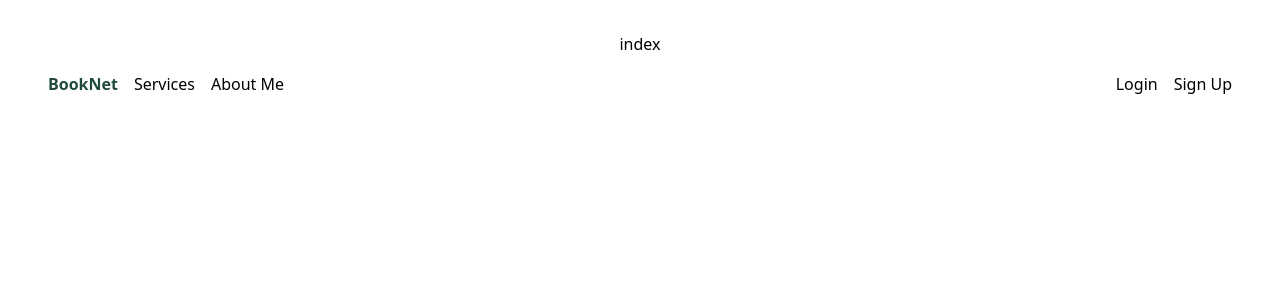
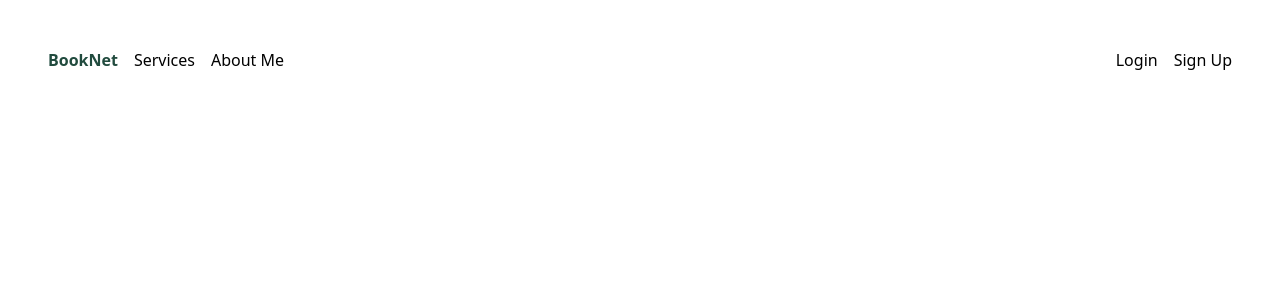
Before and after one commit to ahmedrazek/library-social-media-front, a React (Vite) app: page /home in a window 1280 px wide. Shown: the top 300 px of the page. Built offline with nearby package versions, Linux system fonts and the light colour scheme.

Commit message:
updates in navbar

```diff
--- a/src/components/Navbar/index.jsx
+++ b/src/components/Navbar/index.jsx
@@ -1,172 +1,15 @@
-
 
 import React from "react";
 import { useLocation } from "react-router-dom";
 
-// import { Fragment } from 'react'
-// import {
-//   Disclosure,
-//   DisclosureButton,
-//   DisclosurePanel,
-//   Menu,
-//   MenuButton,
-//   MenuItem,
-//   MenuItems,
-//   Transition,
-// } from '@headlessui/react'
-// import { Bars3Icon, BellIcon, XMarkIcon } from '@heroicons/react/24/outline'
 
-// const navigation = [
-//   { name: 'Dashboard', href: '#', current: true },
-//   { name: 'Team', href: '#', current: false },
-//   { name: 'Projects', href: '#', current: false },
-//   { name: 'Calendar', href: '#', current: false },
-// ]
-
-// function classNames(...classes) {
-//   return classes.filter(Boolean).join(' ')
-// }
 
 
 export default function Navbar() {
   const location = useLocation();
   console.log(location);
-  if (location.pathname == "/login" || location.pathname == "/signup" || location.pathname == "/" || location.pathname == "/Home")
+  if (location.pathname == "/login" || location.pathname == "/signup" || location.pathname == "/" || location.pathname == "/home")
     return null;
   return <div>index</div>;
-  // return (
-  //   <Disclosure as="nav" className="bg-primary text-secondary">
-  //     {({ open }) => (
-  //       <>
-  //         <div className="mx-auto max-w-7xl px-2 sm:px-6 lg:px-8">
-  //           <div className="relative flex h-16 items-center justify-between">
-  //             <div className="absolute inset-y-0 left-0 flex items-center sm:hidden">
-  //               {/* Mobile menu button*/}
-  //               <DisclosureButton className="relative inline-flex items-center justify-center rounded-md p-2 text-gray-400 hover:bg-gray-700 hover:text-white focus:outline-none focus:ring-2 focus:ring-inset focus:ring-white">
-  //                 <span className="absolute -inset-0.5" />
-  //                 <span className="sr-only">Open main menu</span>
-  //                 {open ? (
-  //                   <XMarkIcon className="block h-6 w-6" aria-hidden="true" />
-  //                 ) : (
-  //                   <Bars3Icon className="block h-6 w-6" aria-hidden="true" />
-  //                 )}
-  //               </DisclosureButton>
-  //             </div>
-  //             <div className="flex flex-1 items-center justify-center sm:items-stretch sm:justify-start">
-  //               <div className="flex flex-shrink-0 items-center">
-  //                 <img
-  //                   className="h-8 w-auto"
-  //                   src="https://tailwindui.com/img/logos/mark.svg?color=indigo&shade=500"
-  //                   alt="Your Company"
-  //                 />
-  //               </div>
-  //               <div className="hidden sm:ml-6 sm:block">
-  //                 <div className="flex space-x-4">
-  //                   {navigation.map((item) => (
-  //                     <a
-  //                       key={item.name}
-  //                       href={item.href}
-  //                       className={classNames(
-  //                         item.current ? 'bg-green text-white' : 'text-gray_light hover:bg-secondary hover:text-primary',
-  //                         'rounded-md px-3 py-2 text-sm font-medium'
-  //                       )}
-  //                       aria-current={item.current ? 'page' : undefined}
-  //                     >
-  //                       {item.name}
-  //                     </a>
-  //                   ))}
-  //                 </div>
-  //               </div>
-  //             </div>
-  //             <div className="absolute inset-y-0 right-0 flex items-center pr-2 sm:static sm:inset-auto sm:ml-6 sm:pr-0">
-  //               <button
-  //                 type="button"
-  //                 className="relative rounded-full bg-gray-800 p-1 text-gray-400 hover:text-white focus:outline-none focus:ring-2 focus:ring-white focus:ring-offset-2 focus:ring-offset-gray-800"
-  //               >
-  //                 <span className="absolute -inset-1.5" />
-  //                 <span className="sr-only">View notifications</span>
-  //                 <BellIcon className="h-6 w-6" aria-hidden="true" />
-  //               </button>
 
-  //               {/* Profile dropdown */}
-  //               <Menu as="div" className="relative ml-3">
-  //                 <div>
-  //                   <MenuButton className="relative flex rounded-full bg-gray-800 text-sm focus:outline-none focus:ring-2 focus:ring-white focus:ring-offset-2 focus:ring-offset-gray-800">
-  //                     <span className="absolute -inset-1.5" />
-  //                     <span className="sr-only">Open user menu</span>
-  //                     <img
-  //                       className="h-8 w-8 rounded-full"
-  //                       src="https://images.unsplash.com/photo-1472099645785-5658abf4ff4e?ixlib=rb-1.2.1&ixid=eyJhcHBfaWQiOjEyMDd9&auto=format&fit=facearea&facepad=2&w=256&h=256&q=80"
-  //                       alt=""
-  //                     />
-  //                   </MenuButton>
-  //                 </div>
-  //                 <Transition
-  //                   enter="transition ease-out duration-100"
-  //                   enterFrom="transform opacity-0 scale-95"
-  //                   enterTo="transform opacity-100 scale-100"
-  //                   leave="transition ease-in duration-75"
-  //                   leaveFrom="transform opacity-100 scale-100"
-  //                   leaveTo="transform opacity-0 scale-95"
-  //                 >
-  //                   <MenuItems className="absolute right-0 z-10 mt-2 w-48 origin-top-right rounded-md bg-white py-1 shadow-lg ring-1 ring-black ring-opacity-5 focus:outline-none">
-  //                     <MenuItem>
-  //                       {({ focus }) => (
-  //                         <a
-  //                           href="#"
-  //                           className={classNames(focus ? 'bg-gray-100' : '', 'block px-4 py-2 text-sm text-gray-700')}
-  //                         >
-  //                           Your Profile
-  //                         </a>
-  //                       )}
-  //                     </MenuItem>
-  //                     <MenuItem>
-  //                       {({ focus }) => (
-  //                         <a
-  //                           href="#"
-  //                           className={classNames(focus ? 'bg-gray-100' : '', 'block px-4 py-2 text-sm text-gray-700')}
-  //                         >
-  //                           Settings
-  //                         </a>
-  //                       )}
-  //                     </MenuItem>
-  //                     <MenuItem>
-  //                       {({ focus }) => (
-  //                         <a
-  //                           href="#"
-  //                           className={classNames(focus ? 'bg-gray-100' : '', 'block px-4 py-2 text-sm text-gray-700')}
-  //                         >
-  //                           Sign out
-  //                         </a>
-  //                       )}
-  //                     </MenuItem>
-  //                   </MenuItems>
-  //                 </Transition>
-  //               </Menu>
-  //             </div>
-  //           </div>
-  //         </div>
-
-  //         <DisclosurePanel className="sm:hidden">
-  //           <div className="space-y-1 px-2 pb-3 pt-2">
-  //             {navigation.map((item) => (
-  //               <DisclosureButton
-  //                 key={item.name}
-  //                 as="a"
-  //                 href={item.href}
-  //                 className={classNames(
-  //                   item.current ? 'bg-gray-900 text-white' : 'text-gray-300 hover:bg-gray-700 hover:text-white',
-  //                   'block rounded-md px-3 py-2 text-base font-medium'
-  //                 )}
-  //                 aria-current={item.current ? 'page' : undefined}
-  //               >
-  //                 {item.name}
-  //               </DisclosureButton>
-  //             ))}
-  //           </div>
-  //         </DisclosurePanel>
-  //       </>
-  //     )}
-  //   </Disclosure>
-  // )
 }
--- a/src/pages/Home/index.jsx
+++ b/src/pages/Home/index.jsx
@@ -3,7 +3,7 @@ import { Link } from 'react-router-dom'; // Make sure to import Link
 
 const Home = () => {
     return(
-        <div className="container mx-auto p-4">
+        <div className=" mx-auto p-4">
             <nav className="flex justify-between items-center">
                 <ul className="flex space-x-4">
                     <li>
--- a/src/pages/Login/index.jsx
+++ b/src/pages/Login/index.jsx
@@ -34,7 +34,7 @@ export default function Login() {
   if (redirect) return <Navigate to={"/timeline"} />;
   return (
     <div className="relative h-screen w-full">
-      <div className="absolute hidden md:block lg:block bg-green-900 w-1/2 -z-10 h-full"></div>
+      <div className="absolute hidden md:block lg:block bg-primary w-1/2 -z-10 h-full"></div>
       <div className="flex justify-center items-center h-screen ">
         <div className="flex flex-col md:flex-row lg:flex-row mx-auto justify-between  border-2 border-gray-400 w-10/12 rounded-xl py-4 px-40 gap-4 ">
           <div className="hidden md:flex lg:flex flex-col gap-12 items-center w-5/12 text-white">
```
Also changed, not shown: tailwind.config.js (+0 -10 lines).
